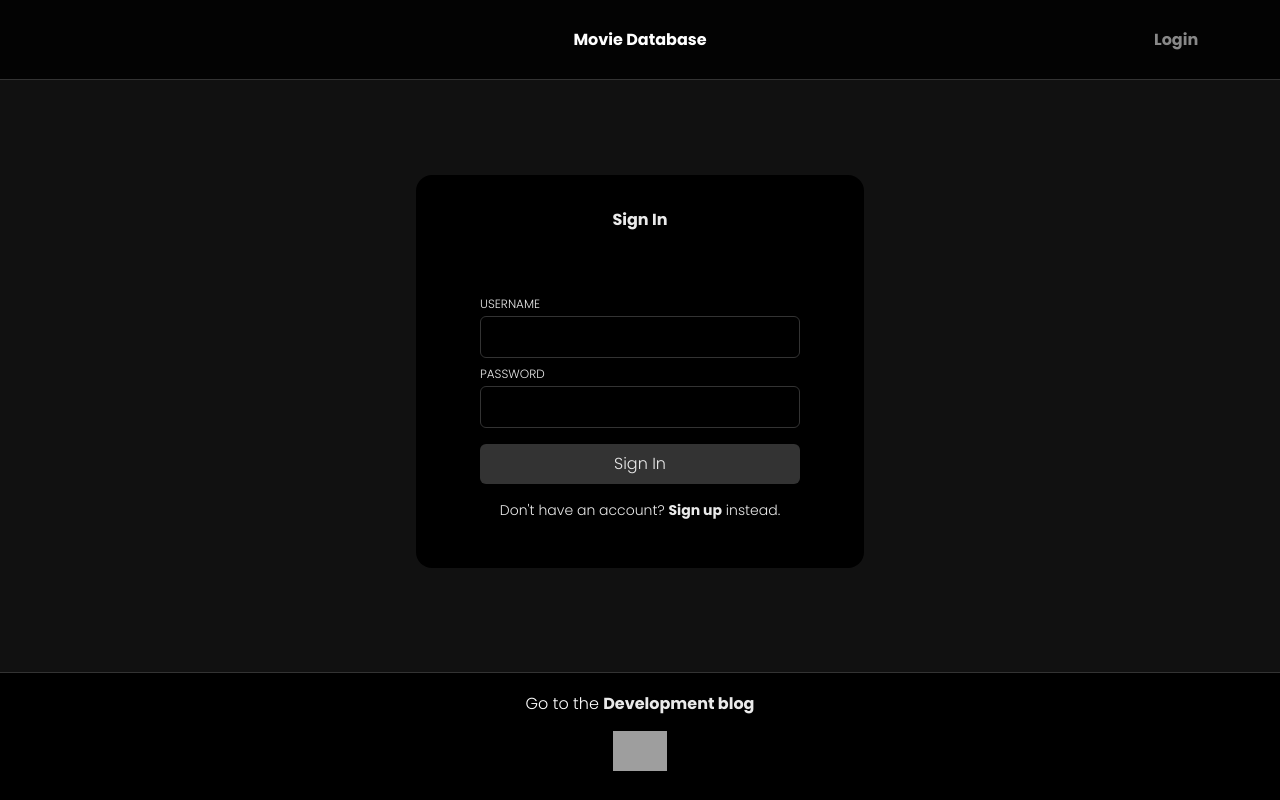
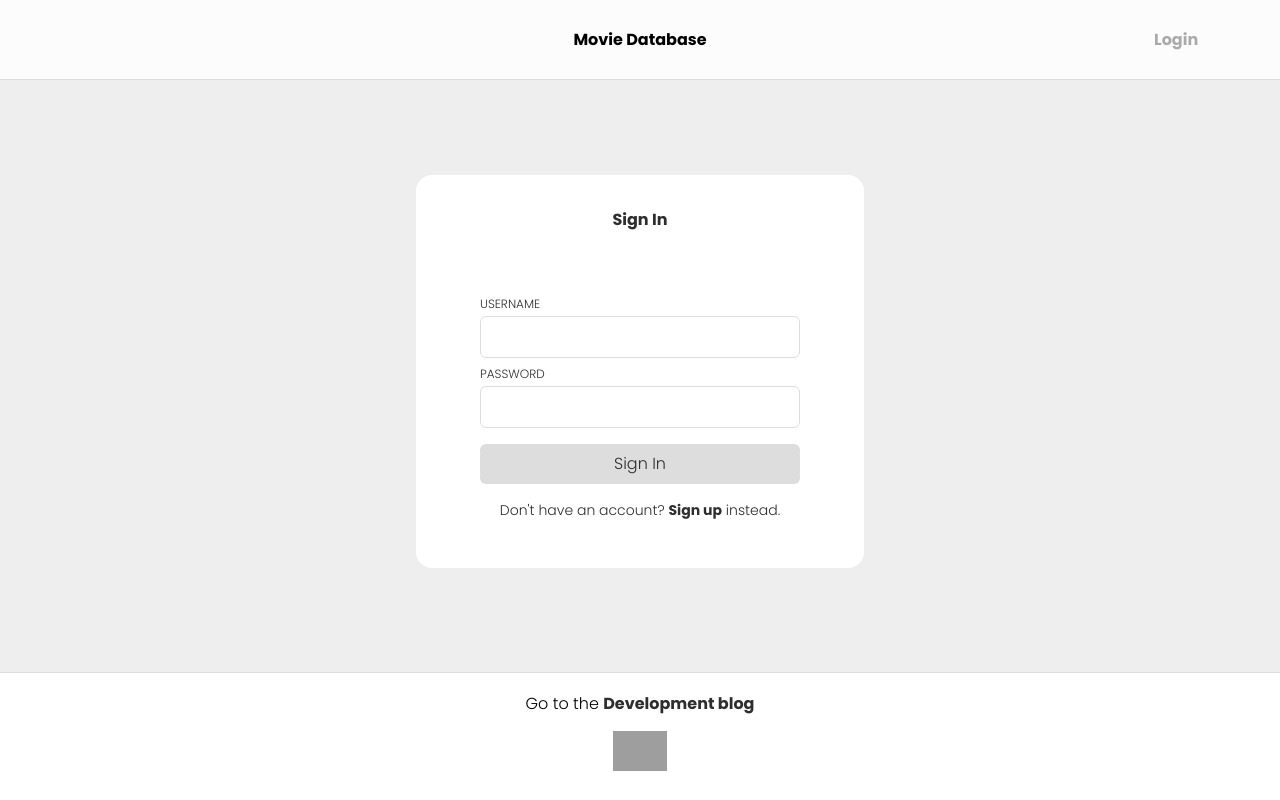
Before and after one commit to hartmann-jonas/movie-db-two, a SvelteKit app: page /login in a window 1280 px wide. Built offline with nearby package versions, Linux system fonts and the light colour scheme; no server answers; grey boxes are pictures that could not be loaded.

Commit message:
wip: skeleton load, fetch broken
WIP on a skeleton load screen for the movie detail pages due to sometimes long loading times

```diff
--- a/package.json
+++ b/package.json
@@ -40,6 +40,7 @@
 		"bcrypt": "^5.1.0",
 		"dotenv": "^16.0.3",
 		"prisma": "^4.10.0",
-		"svelte-awesome": "^3.0.1"
+		"svelte-awesome": "^3.0.1",
+		"svelte-skeleton-loader": "^0.1.4"
 	}
 }
--- a/src/app.html
+++ b/src/app.html
@@ -4,7 +4,6 @@
 		<meta charset="utf-8" />
 		<link rel="icon" href="%sveltekit.assets%/favicon.png" />
 		<meta name="viewport" content="width=device-width" />
-		<meta name="theme-color" content="#000">
 		%sveltekit.head%
 	</head>
 	<body data-sveltekit-prefetch>
@@ -13,39 +12,6 @@
 </html>
 
 <style>
-	:root {
-		/* COLOR PALETTE 1 */
-		--color-1-1: #0D1B2A;
-		--color-1-2: #1B263B;
-		--color-1-3: #415A77;
-		--color-1-4: #778DA9;
-		--color-1-5: #E0E1DD;
-
-		/* VERCEL WEBSITE COLORSCHEME */
-		--foreground: #fff;
-		--background: #000;
-		--background-transparent: #000000d0;
-		--accents-1: #111;
-		--accents-2: #333;
-		--accents-3: #444;
-		--accents-4: #666;
-		--accents-5: #888;
-		--accents-6: #999;
-		--accents-7: #eaeaea;
-		--accents-8: #fafafa;
-
-		--error-red: rgb(180, 0, 0);
-
-
-		/* --accent-color-1: var(--system-background);
-		--accent-color-2: var(--system-background);
-		--accent-color-3: var(--fill-color);
-		--accent-color-4: #808080;
-		--text-color-1: #fff;
-		--text-color-2: #e7e5e5;
-		--button-text-color: #fff;
-		--border-color: #fff; */
-	}
 	body {
 		color: var(--text-color-1);
 		background-color: var(--accents-1);
--- a/src/routes/+layout.svelte
+++ b/src/routes/+layout.svelte
@@ -12,6 +12,7 @@
 	<title>Movie DB Two</title>
 	<meta name="og:title" content="MovieDB"/>
 	<meta name="description" content="Movie DB Two let's you find and save your favourite movies. You can find out where a movie is available and watch behind the scenes.">
+	<meta name="theme-color" content="var(--theme-color)">
 </svelte:head>
 <div class="content">
 	<Nav />
@@ -25,6 +26,49 @@
 </div>
 
 <style>
+	:root {
+		--theme-color: #000;
+		--theme-color: #fff;
+
+		/* COLOR PALETTE 1 */
+		--color-1-1: #0D1B2A;
+		--color-1-2: #1B263B;
+		--color-1-3: #415A77;
+		--color-1-4: #778DA9;
+		--color-1-5: #E0E1DD;
+
+		/* VERCEL WEBSITE COLORSCHEME */
+		--foreground: #fff;
+		--background: #000;
+		--background-transparent: #000000d0;
+		--accents-1: #111;
+		--accents-2: #333;
+		--accents-3: #444;
+		--accents-4: #666;
+		--accents-5: #888;
+		--accents-6: #999;
+		--accents-7: #eaeaea;
+		--accents-8: #fafafa;
+
+		/* GENERAL COLORS */
+		--error-red: rgb(180, 0, 0);
+	}
+
+	@media (prefers-color-scheme: light) {
+		:root {
+			--foreground: #000;
+			--background: #fff;
+			--background-transparent: #ffffffd0;
+			--accents-1: #eee;
+			--accents-2: #ddd;
+			--accents-3: #ccc;
+			--accents-4: #bbb;
+			--accents-5: #aaa;
+			--accents-6: #999;
+			--accents-7: #2e2e2e;
+			--accents-8: #0a0a0a;
+		}
+	}
 	.content {
 		display: flex;
 		flex-direction: column;
--- a/src/routes/movie/[id]/+page.server.ts
+++ b/src/routes/movie/[id]/+page.server.ts
@@ -8,8 +8,8 @@ import 'dotenv/config'
 export const load: PageServerLoad = async ({ params, locals }) => {
     const startTime = Date.now()
     let likes = 0;
-    let liked = undefined;
-    let favorited = undefined;
+    let liked = false;
+    let favorited = false;
     const { id } = params;
     const movieId = Number(id);
     const apiKey = process.env.TMDB_API_KEY;
@@ -68,6 +68,7 @@ export const load: PageServerLoad = async ({ params, locals }) => {
         }
         const endTime = Date.now()
         console.log('Time for fetching data: ' + (endTime - startTime) + 'ms')
+        console.log(movieDetail.genres)
         return {
             props: {
                 favorited,
@@ -196,6 +197,7 @@ export const actions: Actions = {
         if (locals.user.id) {
             const movieId = Number(params.id)
             const userId = locals.user.id
+            console.log(locals)
             let movie = undefined
             let genres = undefined
             const response = await fetch(`https://api.themoviedb.org/3/movie/${params.id}?api_key=${process.env.TMDB_API_KEY}`)
```
Also changed, not shown: src/routes/movie/[id]/+page.svelte (+17 -3 lines), 1 other file (tests, documents, lock files or other folders).
